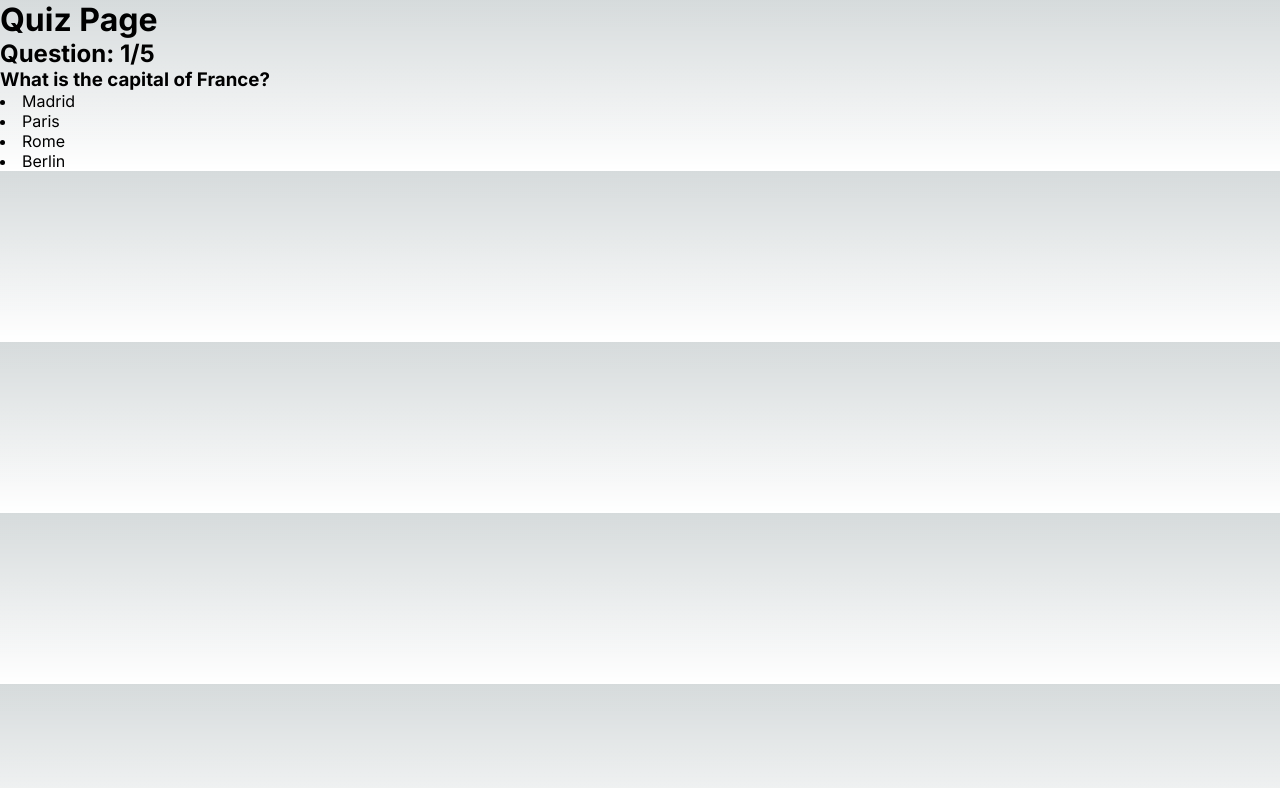
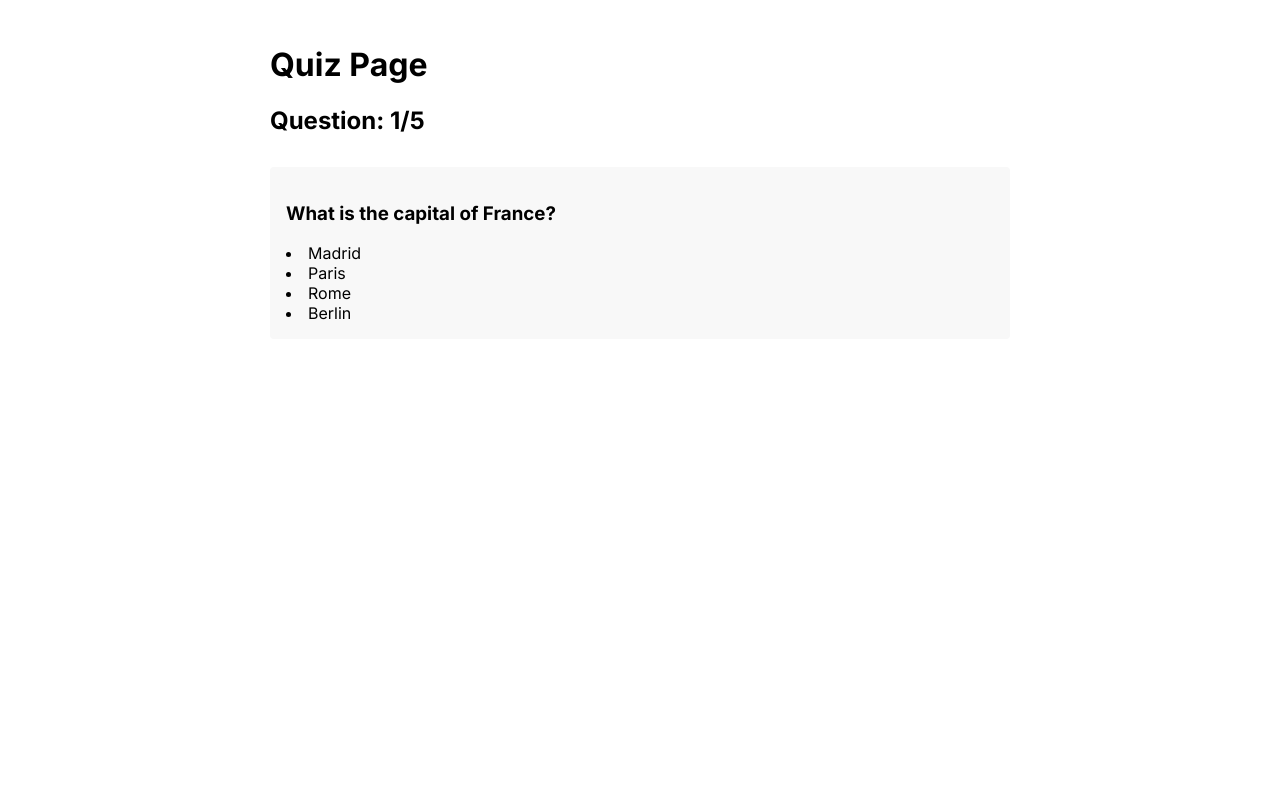
Before and after one commit to waleedd32/nextjs-quiz-app, a Next.js app: page /quiz in a window 1280 px wide. Shown: the top 788 px of the page. Built offline with nearby package versions, Linux system fonts and the light colour scheme.

Commit message:
Enhanced quiz UI and added CSS styles for hover and selection states

```diff
--- a/app/globals.css
+++ b/app/globals.css
@@ -1,107 +1,23 @@
-:root {
-  --max-width: 1100px;
-  --border-radius: 12px;
-  --font-mono: ui-monospace, Menlo, Monaco, "Cascadia Mono", "Segoe UI Mono",
-    "Roboto Mono", "Oxygen Mono", "Ubuntu Monospace", "Source Code Pro",
-    "Fira Mono", "Droid Sans Mono", "Courier New", monospace;
-
-  --foreground-rgb: 0, 0, 0;
-  --background-start-rgb: 214, 219, 220;
-  --background-end-rgb: 255, 255, 255;
-
-  --primary-glow: conic-gradient(
-    from 180deg at 50% 50%,
-    #16abff33 0deg,
-    #0885ff33 55deg,
-    #54d6ff33 120deg,
-    #0071ff33 160deg,
-    transparent 360deg
-  );
-  --secondary-glow: radial-gradient(
-    rgba(255, 255, 255, 1),
-    rgba(255, 255, 255, 0)
-  );
-
-  --tile-start-rgb: 239, 245, 249;
-  --tile-end-rgb: 228, 232, 233;
-  --tile-border: conic-gradient(
-    #00000080,
-    #00000040,
-    #00000030,
-    #00000020,
-    #00000010,
-    #00000010,
-    #00000080
-  );
-
-  --callout-rgb: 238, 240, 241;
-  --callout-border-rgb: 172, 175, 176;
-  --card-rgb: 180, 185, 188;
-  --card-border-rgb: 131, 134, 135;
+.li-hover:hover {
+  background-color: #d8d8d8;
+  columns: #fff;
 }
 
-@media (prefers-color-scheme: dark) {
-  :root {
-    --foreground-rgb: 255, 255, 255;
-    --background-start-rgb: 0, 0, 0;
-    --background-end-rgb: 0, 0, 0;
-
-    --primary-glow: radial-gradient(rgba(1, 65, 255, 0.4), rgba(1, 65, 255, 0));
-    --secondary-glow: linear-gradient(
-      to bottom right,
-      rgba(1, 65, 255, 0),
-      rgba(1, 65, 255, 0),
-      rgba(1, 65, 255, 0.3)
-    );
-
-    --tile-start-rgb: 2, 13, 46;
-    --tile-end-rgb: 2, 5, 19;
-    --tile-border: conic-gradient(
-      #ffffff80,
-      #ffffff40,
-      #ffffff30,
-      #ffffff20,
-      #ffffff10,
-      #ffffff10,
-      #ffffff80
-    );
-
-    --callout-rgb: 20, 20, 20;
-    --callout-border-rgb: 108, 108, 108;
-    --card-rgb: 100, 100, 100;
-    --card-border-rgb: 200, 200, 200;
-  }
+.li-selected {
+  color: #fff;
+  background-color: #000925;
 }
 
-* {
-  box-sizing: border-box;
-  padding: 0;
-  margin: 0;
+.container {
+  max-width: 740px;
+  width: 100%;
+  margin: auto;
+  padding: 1rem;
 }
 
-html,
-body {
-  max-width: 100vw;
-  overflow-x: hidden;
+.quiz-container {
+  background-color: #f8f8f8;
+  padding: 1rem;
+  margin-top: 2rem;
+  border-radius: 4px;
 }
-
-body {
-  color: rgb(var(--foreground-rgb));
-  background: linear-gradient(
-      to bottom,
-      transparent,
-      rgb(var(--background-end-rgb))
-    )
-    rgb(var(--background-start-rgb));
-}
-
-a {
-  color: inherit;
-  text-decoration: none;
-}
-
-@media (prefers-color-scheme: dark) {
-  html {
-    color-scheme: dark;
-  }
-}
--- a/app/quiz/page.tsx
+++ b/app/quiz/page.tsx
@@ -40,7 +40,7 @@ const page = () => {
       </div>
       <div>
         {!showResult ? (
-          <div>
+          <div className="quiz-container">
             {" "}
             <h3>{questions[activeQuestion].question}</h3>
             {answers.map((answer, idx) => (
```
